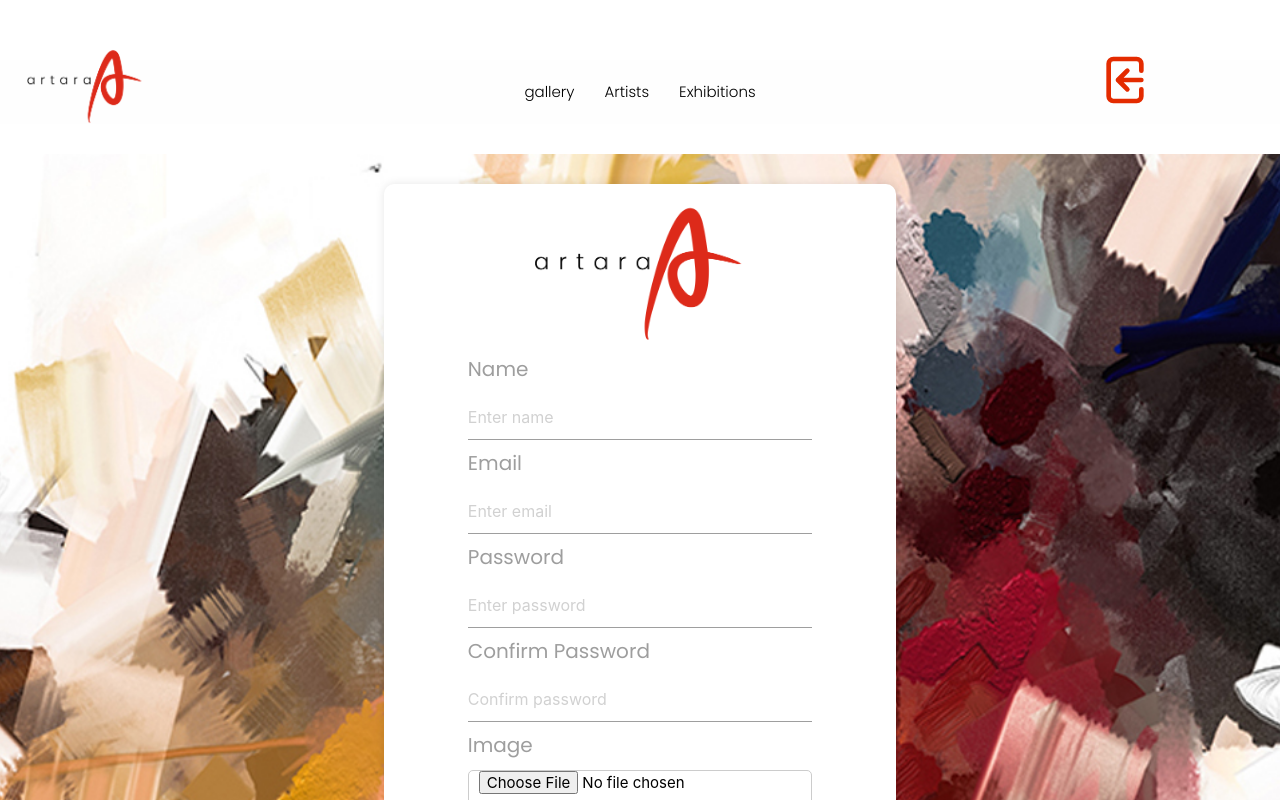
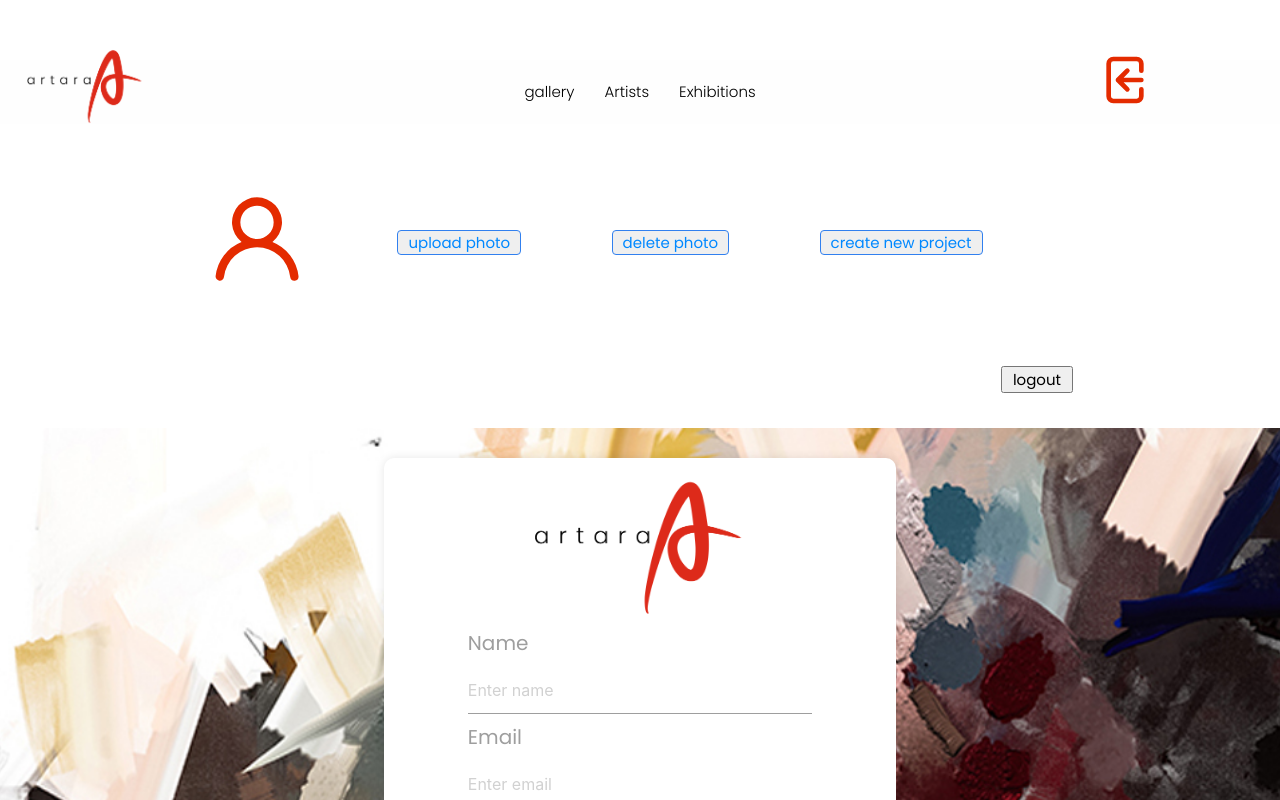
Before and after one commit to Mukundi-Mbugi/Artara, a React (Create React App) app in the folder artara/: page /Signup in a window 1280 px wide. Shown: the top 800 px of the page. Built offline with nearby package versions, Linux system fonts and the light colour scheme.

Commit message:
dashboard buttons

```diff
--- a/artara/src/App.js
+++ b/artara/src/App.js
@@ -6,11 +6,13 @@ import { BrowserRouter, Routes, Route } from 'react-router-dom';
 import Artists from './components/Artists/Artists';
 import Navbar from './components/Navbar/Navbar';
 import Footer from './components/Footer/Footer';
+import Dashboard from './components/Dashboard/Dashboard';
 
 function App() {
   return (
     <div>
       <Navbar />
+      <Dashboard />
       <Signup />
       <Exhibitions />
       {/* <BrowserRouter>
--- a/artara/src/components/Dashboard/Dashboard.css
+++ b/artara/src/components/Dashboard/Dashboard.css
@@ -0,0 +1,40 @@
+#avatar{
+    width: 100px;
+    height: 100px;
+    border-radius: solid 1px 50%;
+    margin-left: auto;
+    margin-right: auto;
+    margin-top: 20px;
+    margin-bottom: 20px;
+}
+.row{
+    margin-top: 20px;
+    margin-bottom: 20px;
+}
+.dash button{
+    font-family: 'Poppins', sans-serif;
+    background-color: none;
+    padding: 3px 10px;
+    color: rgb(0, 136, 255);
+    border: solid 1px rgb(49, 128, 239);
+    border-radius: 4px;
+}
+.row button:hover{
+    background-color: rgb(0, 136, 255);
+    color: white;
+    cursor: pointer;
+}
+.log{
+    display: flex;
+    justify-content: flex-end;
+    width: 100%;
+
+}
+#logout-btn{
+    padding: 3px 10px;
+    font-family: 'Poppins', sans-serif;
+}
+#logout-btn:hover{
+    border: none;
+    cursor: pointer;
+}
--- a/artara/src/components/Dashboard/Dashboard.js
+++ b/artara/src/components/Dashboard/Dashboard.js
@@ -1,9 +1,33 @@
-import React from 'react'
+import React from "react";
+import user from "./user.svg";
+import "./Dashboard.css";
 
 function Dashboard() {
   return (
-    <div>Dashboard</div>
-  )
+    <div>
+      <div className="container">
+        <div className="row dash">
+          <div className="col-md-3">
+            <img src={user} alt="avatar" id="avatar" />
+          </div>
+          <div className="col-md-3">
+            <button className="upload-btn">upload photo</button>
+          </div>
+          <div className="col-md-3">
+            <button className="delete-btn">delete photo</button>
+          </div>
+          <div className="col-md-3">
+            <button className="create-item-btn">create new project</button>
+          </div>
+        </div>
+        <div className="row">
+          <div className="col-md-12 log">
+            <button id="logout-btn">logout</button>
+          </div>
+        </div>
+      </div>
+    </div>
+  );
 }
 
-export default Dashboard
+export default Dashboard;
```
Also changed, not shown: artara/src/components/Dashboard/user.svg (renamed from artara/src/components/Navbar/user.svg).
